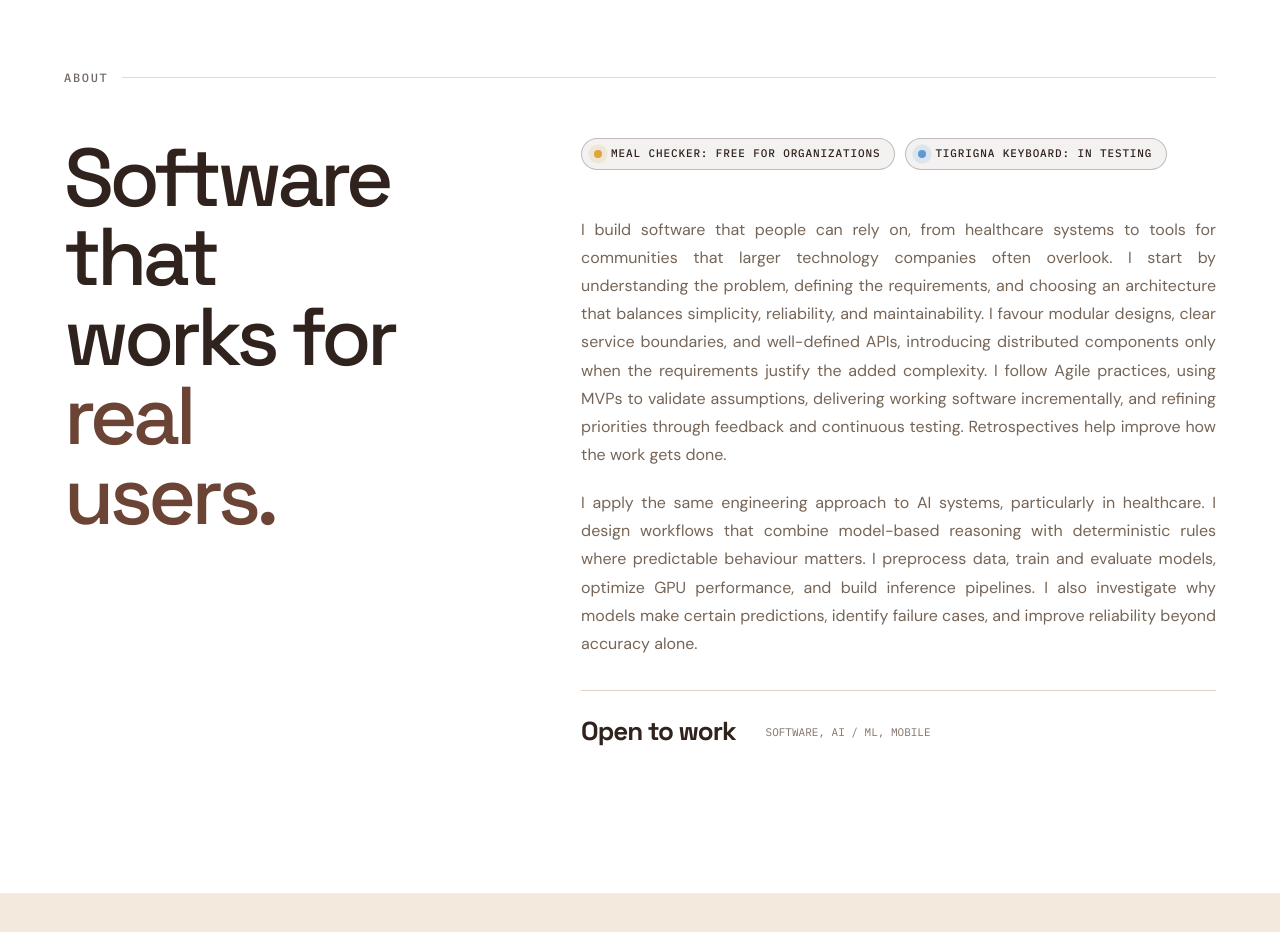
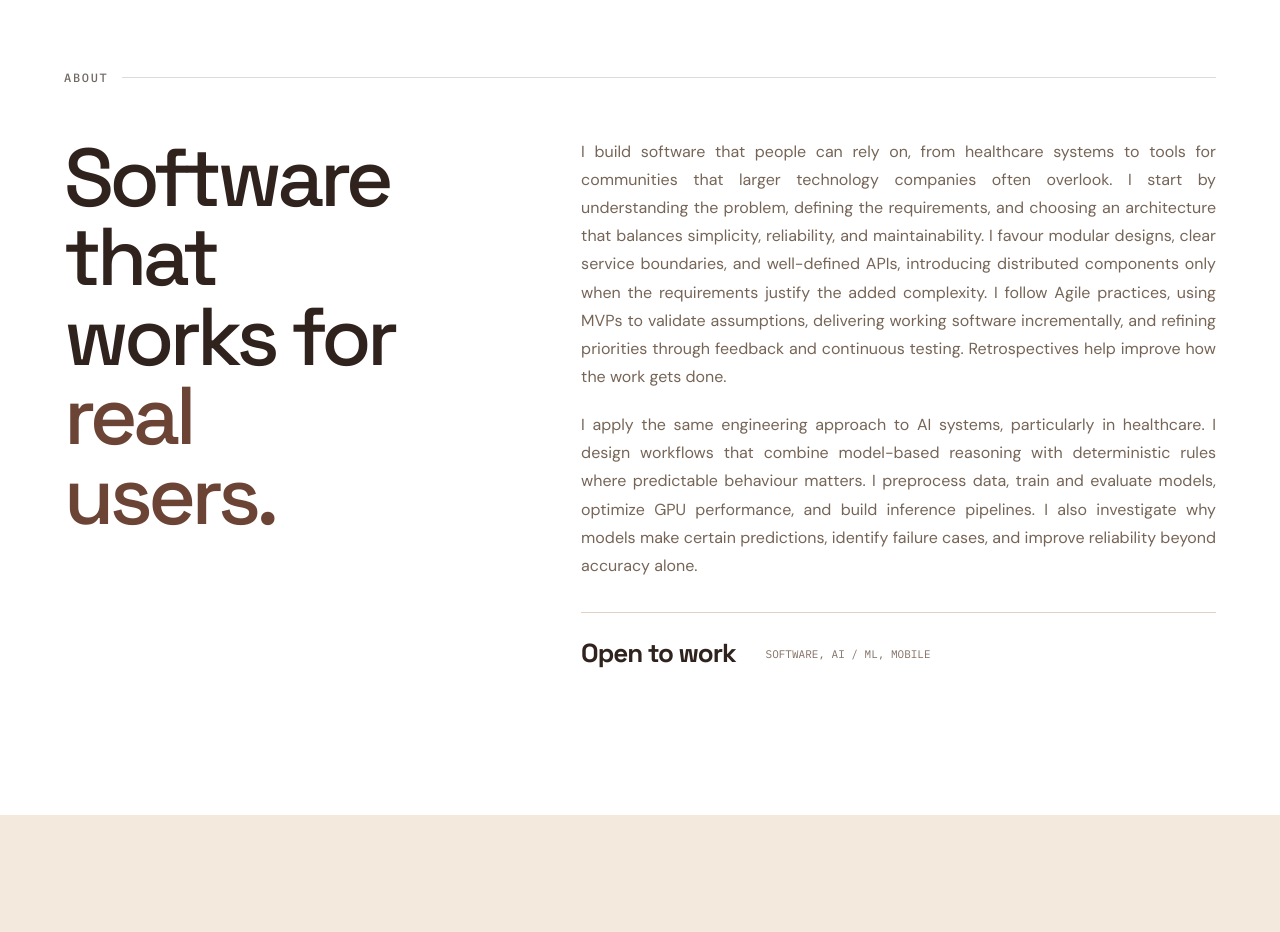
Before and after one commit to Robel-GH/robel-gh.github.io, a Vue app: page /projects in a window 1280 px wide. Shown: the part 960-1892 px from the top of the page. Built offline with nearby package versions, Linux system fonts and the light colour scheme.

Commit message:
Remove the project chips from the about section

```diff
--- a/src/components/sections/AboutSection.vue
+++ b/src/components/sections/AboutSection.vue
@@ -18,21 +18,6 @@
           v-reveal
           class="about-copy reveal"
         >
-          <ul
-            class="about-chips"
-            aria-label="Current projects"
-          >
-            <li
-              v-for="chip in aboutChips"
-              :key="chip.label"
-            >
-              <StatusChip
-                :label="chip.label"
-                :tone="chip.tone"
-                :href="chip.href"
-              />
-            </li>
-          </ul>
           <p>
             I build software that people can rely on, from healthcare systems to tools for communities that larger
             technology companies often overlook. I start by understanding the problem, defining the requirements, and
@@ -59,18 +44,6 @@
   </section>
 </template>
 
-<script setup>
-import StatusChip from '@/components/ui/StatusChip.vue'
-import { aboutChips } from '@/data/site'
-</script>
 
 <style scoped>
-.about-chips {
-  display: flex;
-  flex-wrap: wrap;
-  gap: 10px;
-  margin: 0 0 26px;
-  padding: 0;
-  list-style: none;
-}
 </style>
--- a/src/data/site.js
+++ b/src/data/site.js
@@ -43,10 +43,6 @@ export const heroChips = [
   { label: 'Toronto, on-site, hybrid or remote', shortLabel: 'Toronto or remote', tone: 'progress' },
 ]
 
-export const aboutChips = [
-  { label: 'Meal Checker: free for organizations', tone: 'offer', href: '#contact' },
-  { label: 'Tigrigna Keyboard: in testing', tone: 'progress' },
-]
 
 
 export const focusProfiles = {
```
